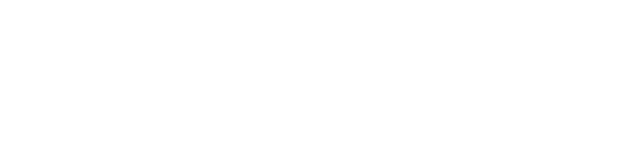
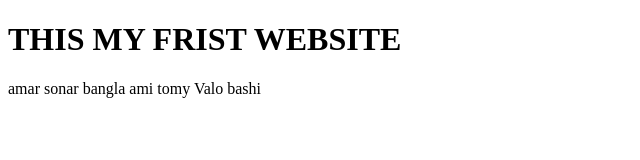
Before and after one commit to akramhossen1/My-Frist-Repo, a plain HTML site: page akram.html in a window 1280 px wide. Shown: the whole page, without its empty margins (0-640 px from the left). Drawn offline with Linux system fonts and the light colour scheme.

Commit message:
My secod coding line

```diff
--- a/akram.html
+++ b/akram.html
@@ -7,6 +7,10 @@
     <title>My Frist web site</title>
 </head>
 <body>
+    <h1>THIS MY FRIST WEBSITE</h1>
+    <p>
+     amar sonar bangla ami tomy Valo bashi
 
+    </p>
 </body>
 </html>
```
